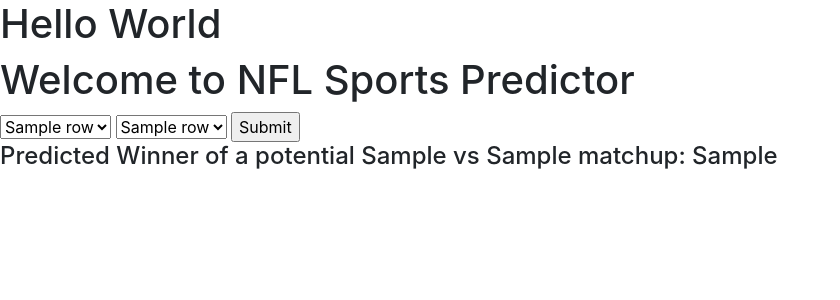
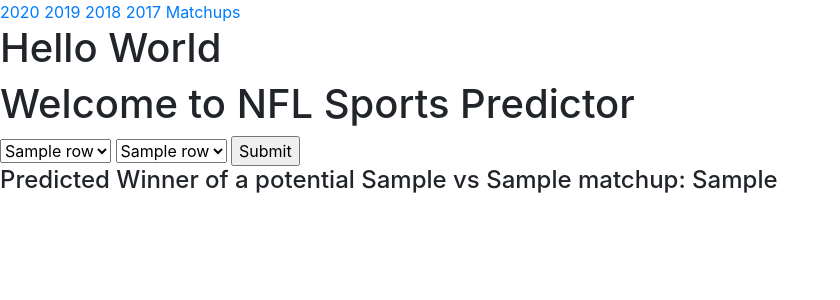
Before and after one commit to Sports-Outcome-Analyzer/nfl_sports_analyzer, a Flask app: template templates/matchups.html in a window 1280 px wide. Shown: the top 300 px of the page, without its empty margins (0-840 px from the left). Run offline with Flask 2, Linux system fonts and the light colour scheme; the template is opened without the code that fills it: most values are stand-ins (such as "Sample title", 1, 10 or a date in 2020); some libraries are stand-ins or nearby versions.

Commit message:
add beginning navbar

```diff
--- a/templates/matchups.html
+++ b/templates/matchups.html
@@ -6,6 +6,13 @@
 		<link rel="stylesheet" href="https://cdn.jsdelivr.net/npm/bootstrap@4.5.3/dist/css/bootstrap.min.css" integrity="sha384-TX8t27EcRE3e/ihU7zmQxVncDAy5uIKz4rEkgIXeMed4M0jlfIDPvg6uqKI2xXr2" crossorigin="anonymous">
     <title>NFL Game Predictor</title>
   </head>
+  <div class="topnav">
+    <a href="/2020">2020</a>
+    <a href="/2019">2019</a>
+    <a href="/2018">2018</a>
+    <a href="/2017">2017</a>
+    <a href="/matchups">Matchups</a>
+  </div>
   <body>
       <h1> Hello World  </h1>
       <h1>Welcome to NFL Sports Predictor</h1>
```
Also changed, not shown: templates/games_list.html (+7 -0 lines).
